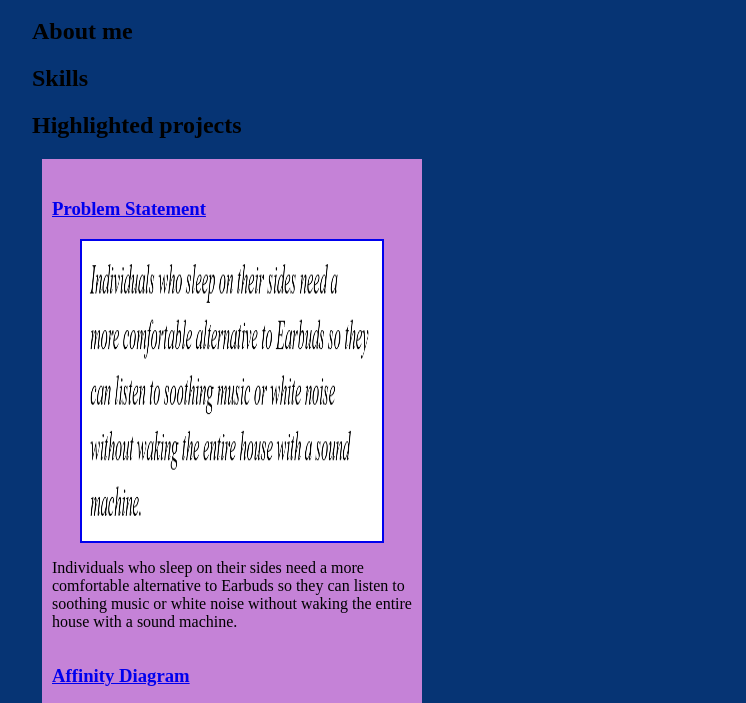
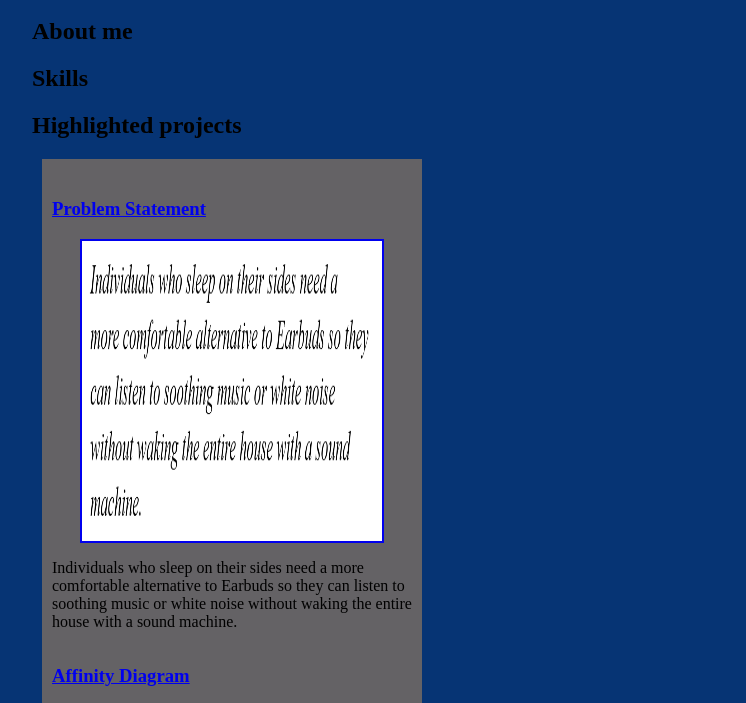
Before and after one commit to tikehoe/tikehoe.github.io, a plain HTML site: page index.html in a window 1280 px wide. Shown: the part 80-783 px from the top of the page, without its empty margins (8-754 px from the left). Drawn offline with Linux system fonts and the light colour scheme.

Commit message:
changed background color

```diff
--- a/styles.css
+++ b/styles.css
@@ -23,7 +23,7 @@ h1{
     width: 30%;
     margin: 10px;
     padding: 20px 10px;
-    background: #c582d7;
+    background: #646265;
 }
 .project img{
     width: 300px;
```
